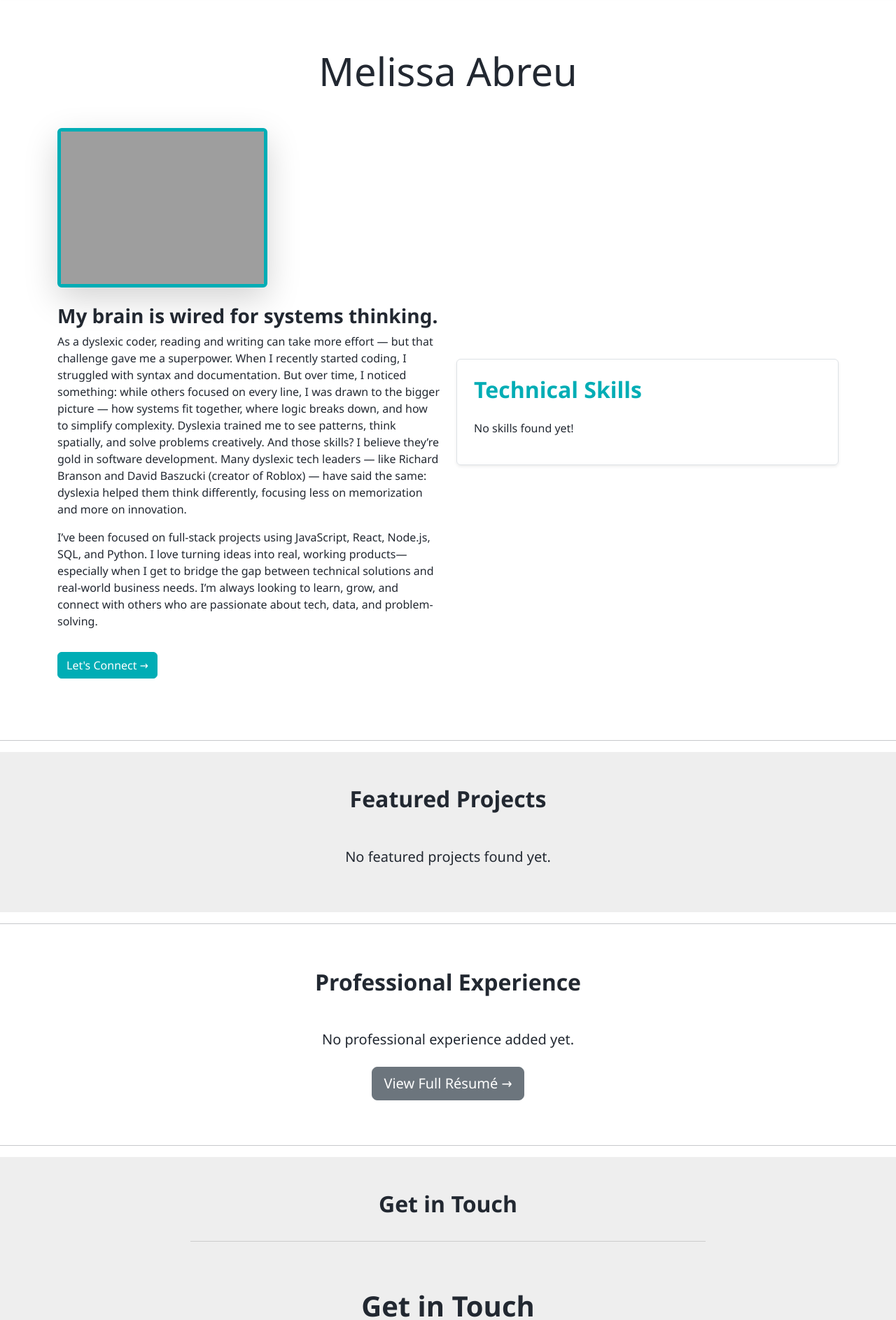
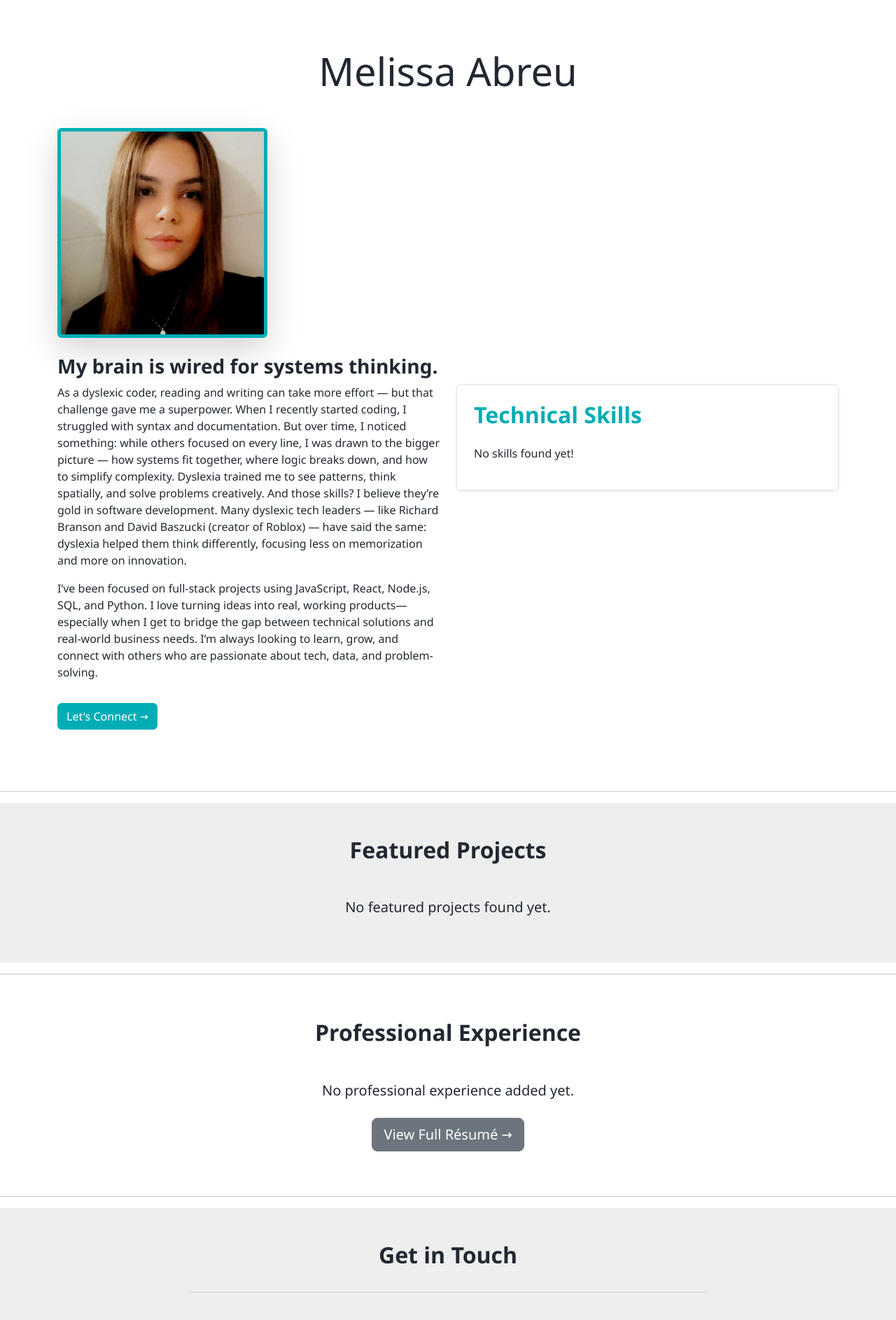
Before and after one commit to Mkac0/mabreu_portfolio, a Django app: page / in a window 1280 px wide. Shown: the part 67-1954 px from the top of the page at 70% size. Run offline with Django 4.2, Linux system fonts and the light colour scheme; data that the repository does not hold is empty; grey boxes are pictures that could not be loaded.

Commit message:
added profile picture

```diff
--- a/my_app/templates/portfolio/about.html
+++ b/my_app/templates/portfolio/about.html
@@ -9,7 +9,7 @@
             <h1 class="text-center mb-5">About Me</h1>
             <div class="row align-items-center">
                 <div class="col-lg-6 mb-4 mb-lg-0">
-                    <img src="{% static 'images/profile.jpg' %}" alt="Melissa Abreu Profile" class="img-fluid rounded shadow-lg mb-4" style="max-width: 300px;">
+                    <img src="{% static 'images/profile.jpeg' %}" alt="Melissa Abreu Profile" class="img-fluid rounded shadow-lg mb-4" style="max-width: 300px;">
                     <div class="bio-text">
                         <h3>My brain is wired for systems thinking.</h3>
                         <p>
--- a/my_app/templates/portfolio/home.html
+++ b/my_app/templates/portfolio/home.html
@@ -10,7 +10,7 @@
             <h1 class="text-center mb-5 display-4">Melissa Abreu</h1>
             <div class="row align-items-center">
                 <div class="col-lg-6 mb-4">
-                    <img src="{% static 'images/profile.jpg' %}" alt="Melissa Abreu Profile" class="img-fluid rounded shadow-lg mb-4" style="max-width: 300px;">
+                    <img src="{% static 'images/profile.jpeg' %}" alt="Melissa Abreu Profile" class="img-fluid rounded shadow-lg mb-4" style="max-width: 300px;">
                     <div class="bio-text">
                         <h3>My brain is wired for systems thinking.</h3>
                         <p>
```
Also changed, not shown: my_app/static/images/profile.jpeg (added).
